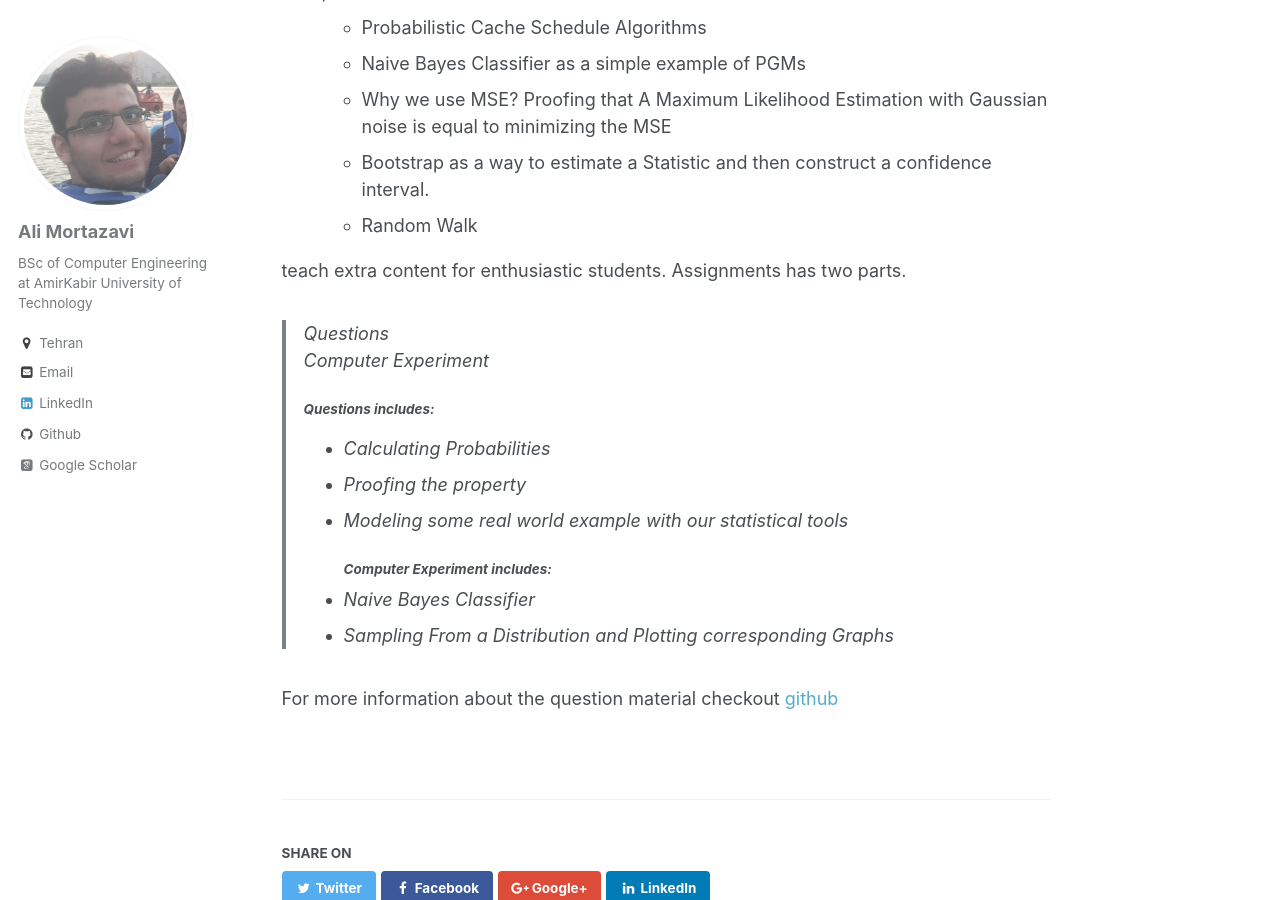
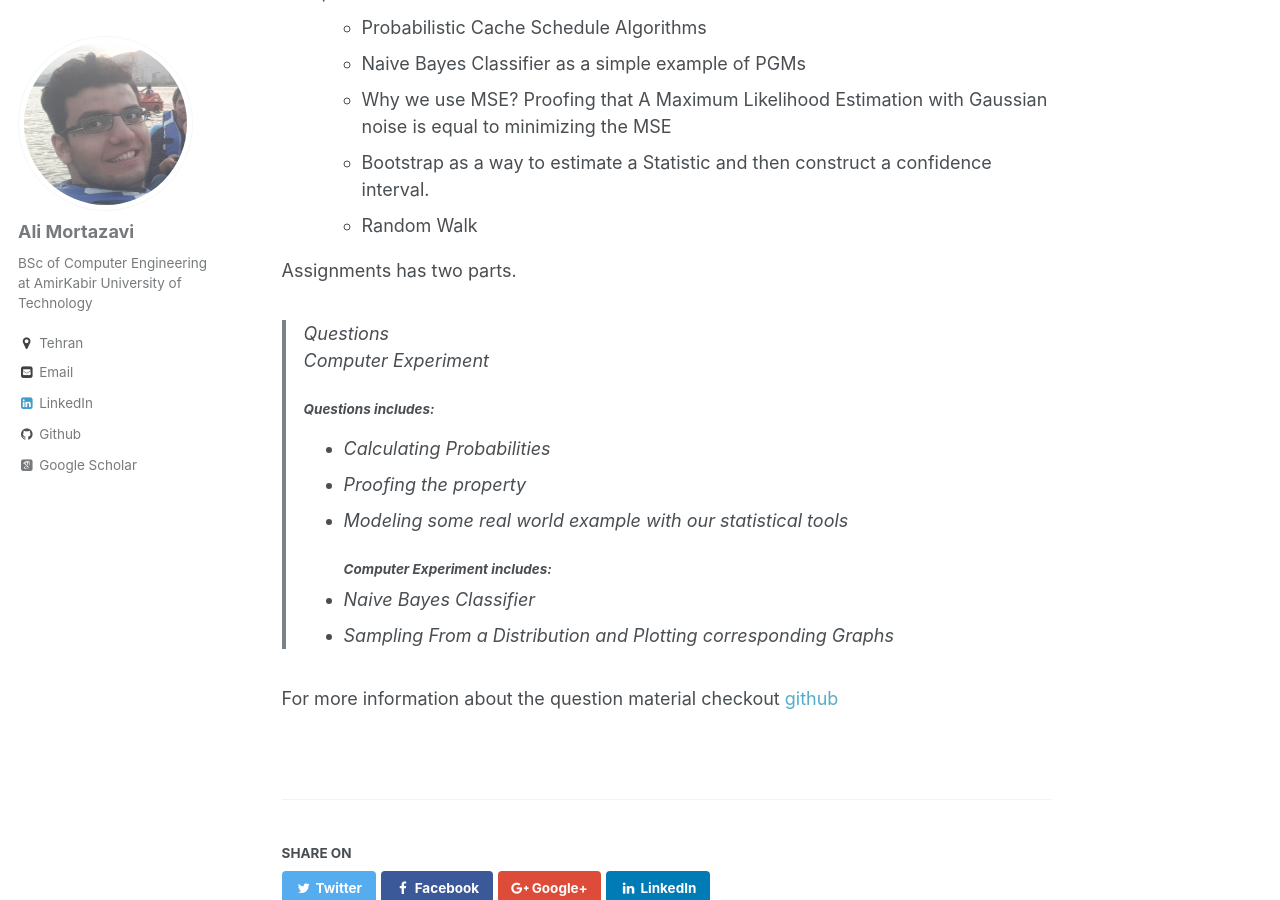
Before and after one commit to AliMorty/AliMorty.github.io, a Jekyll site: the page built from _teaching/2018-spring-teaching-1.md, in a window 1280 px wide and 900 px high, scrolled down 405 px. Built offline with Jekyll 4.4.1, drawn with Linux system fonts in a browser that asks for light colours; some web fonts are replaced.

Commit message:
Update 2018-spring-teaching-1.md

```diff
--- a/_teaching/2018-spring-teaching-1.md
+++ b/_teaching/2018-spring-teaching-1.md
@@ -18,7 +18,6 @@ This course is taught by Dr.Heari. My main task includes: <br>
     * Random Walk
 
 
-teach extra content for enthusiastic students.
 Assignments has two parts.
 > Questions<br>
 > Computer Experiment<br>
```
